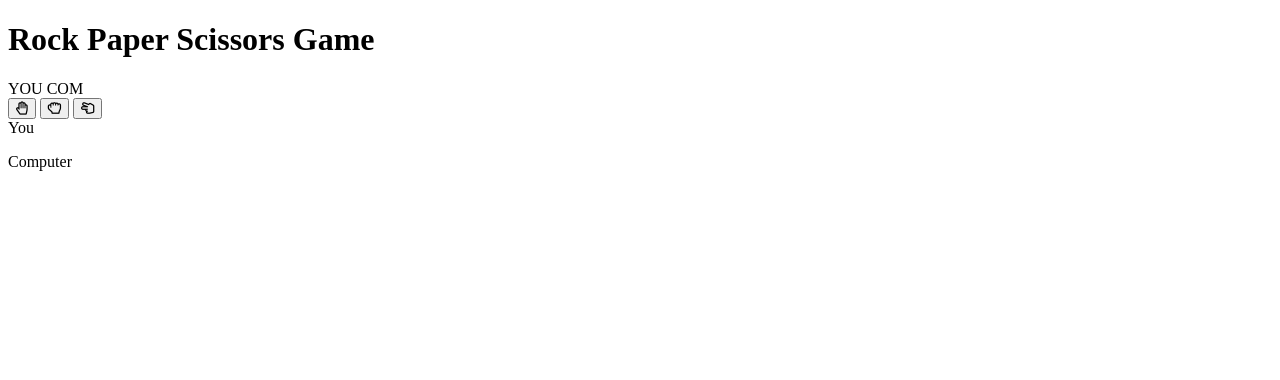
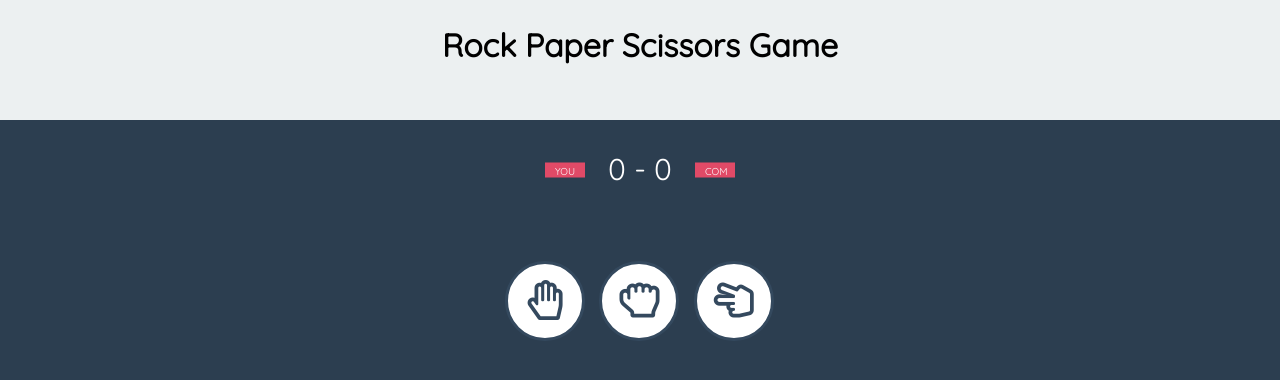
Before and after one commit to lipsa100/rps, a plain HTML site: page index.html in a window 1280 px wide. Drawn offline with Linux system fonts and the light colour scheme.

Commit message:
Update index.html

```diff
--- a/index.html
+++ b/index.html
@@ -3,7 +3,7 @@
 <head>
 	<title>Rock Paper Scissors Game</title>
 	<link rel="stylesheet" href="https://use.fontawesome.com/releases/v5.6.3/css/all.css" integrity="sha384-UHRtZLI+pbxtHCWp1t77Bi1L4ZtiqrqD80Kn4Z8NTSRyMA2Fd33n5dQ8lWUE00s/" crossorigin="anonymous">
-	<link rel="stylesheet" type="text/css" href="style.css">
+	<link rel="stylesheet" type="text/css" href="styles.css">
 	<link href="https://fonts.googleapis.com/css?family=Quicksand" rel="stylesheet">
 </head>
 <body>
@@ -32,6 +32,6 @@
 	   	    <div class="who">Computer</div>
 	   	</div>
 	</div>
-	<script type="text/javascript" src="main.js"></script>
+	<script type="text/javascript" src="index.js"></script>
 </body>
 </html>
```
